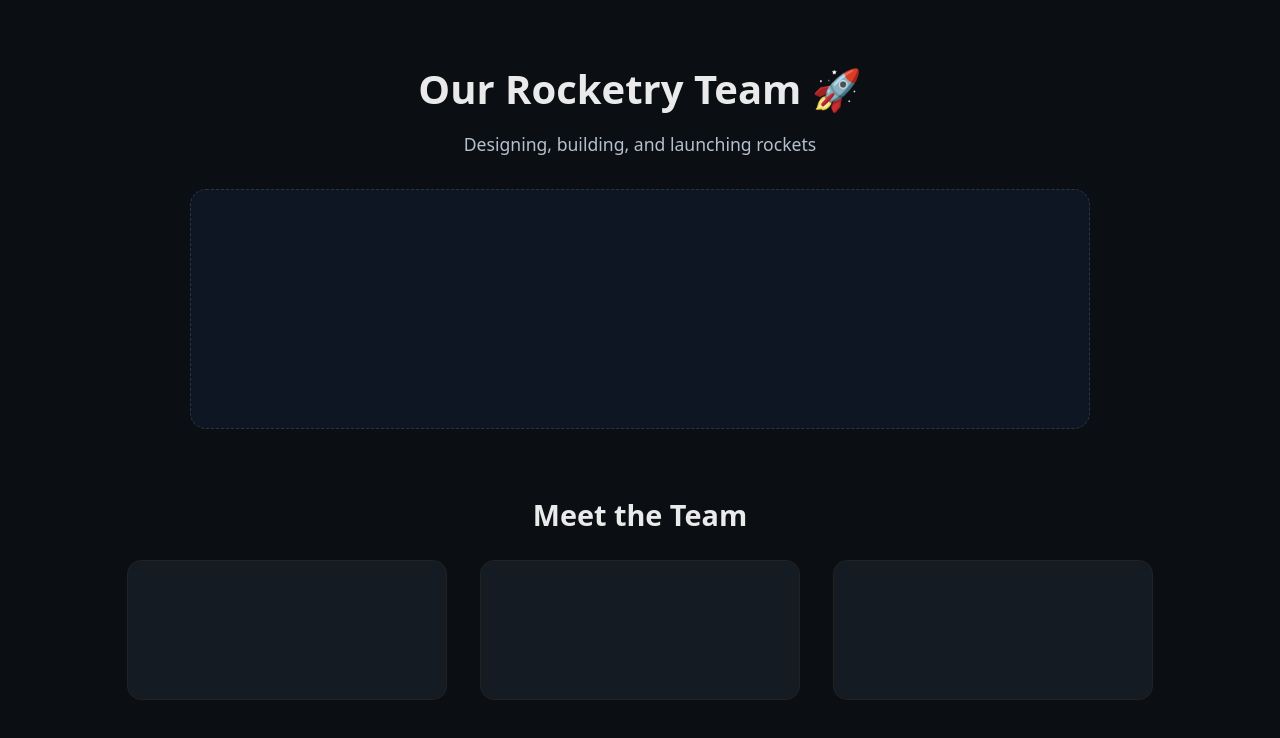
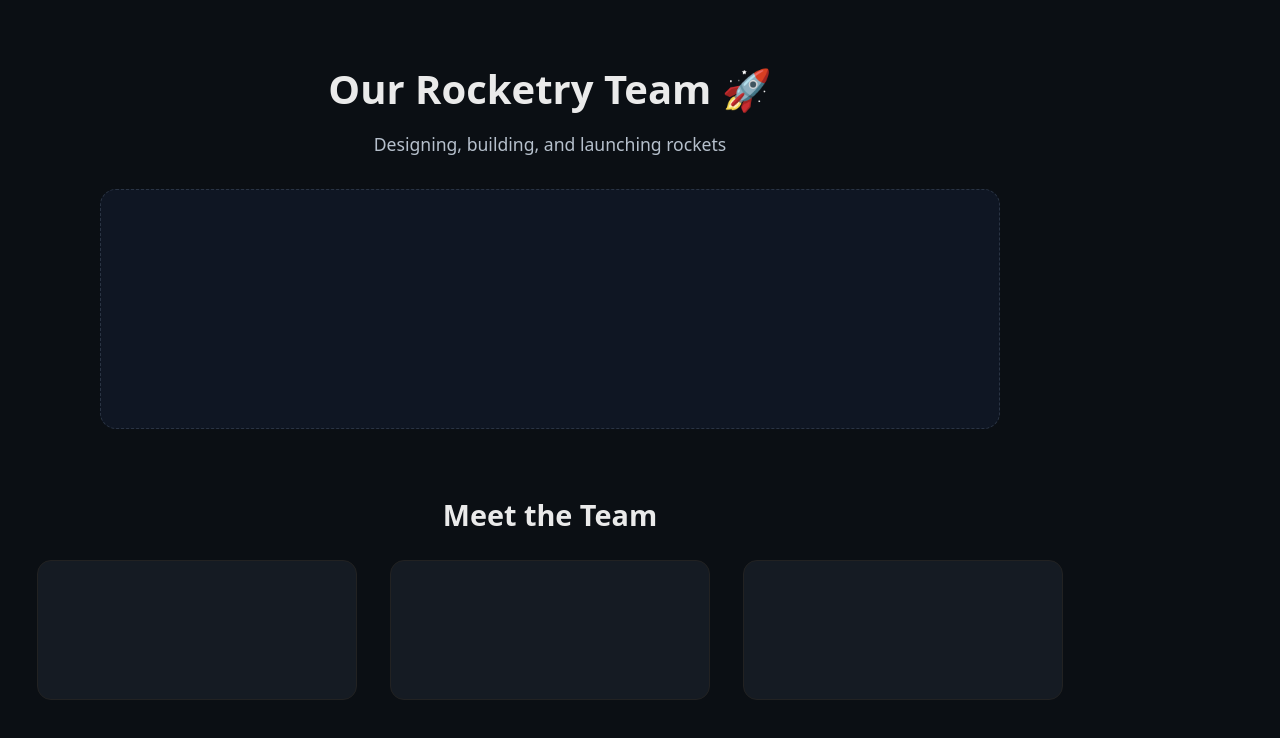
Before and after one commit to grasstospace/grasstospace.github.io, a React (Vite) app: page / in a window 1280 px wide. Shown: the top 738 px of the page. Built offline with nearby package versions, Linux system fonts and the light colour scheme.

Commit message:
Update App.css

```diff
--- a/src/App.css
+++ b/src/App.css
@@ -1,24 +1,12 @@
-
-* {
-  box-sizing: border-box;
-}
-
-body {
-  margin: 0;
-  font-family: system-ui, -apple-system, BlinkMacSystemFont, sans-serif;
-  background: #0b0f14;
-  color: #eaeaea;
-}
-
-
+/* ---------- Page Container ---------- */
 .page {
   max-width: 1100px;
-  margin: 0 auto;
+  width: 100%;
   padding: 2rem;
   text-align: center;
 }
 
-
+/* ---------- Hero ---------- */
 .hero {
   margin-bottom: 4rem;
 }
@@ -38,13 +26,14 @@
 .hero-photo-placeholder {
   margin: 2rem auto 0;
   height: 240px;
+  max-width: 900px;
   width: 100%;
-  max-width: 900px;
   border-radius: 16px;
   background: #0f1623;
   border: 1px dashed #2a3444;
 }
 
+/* ---------- Sections ---------- */
 section {
   margin-bottom: 4rem;
 }
@@ -54,6 +43,13 @@
   margin-bottom: 1.5rem;
 }
 
+.section-desc {
+  max-width: 720px;
+  margin: 0 auto 1.5rem;
+  color: #b6c0cc;
+}
+
+/* ---------- Cards ---------- */
 .cards {
   display: grid;
   grid-template-columns: repeat(auto-fit, minmax(240px, 1fr));
@@ -69,8 +65,8 @@
   width: 100%;
   max-width: 320px;
   text-align: center;
+  min-height: 140px;
   transition: transform 0.2s ease, box-shadow 0.2s ease;
-  min-height: 140px;
 }
 
 .card:hover {
@@ -89,14 +85,13 @@
   color: #9aa4b2;
 }
 
-
 .card p {
   font-size: 0.95rem;
   line-height: 1.5;
   margin: 0;
 }
 
-
+/* ---------- Images ---------- */
 .img-placeholder,
 .photo-placeholder {
   margin: 1rem auto 0;
@@ -107,6 +102,7 @@
   border: 1px dashed #2a3444;
 }
 
+/* ---------- Stats ---------- */
 .stats {
   display: grid;
   grid-template-columns: repeat(auto-fit, minmax(160px, 1fr));
@@ -135,12 +131,7 @@
   color: #9aa4b2;
 }
 
-.section-desc {
-  max-width: 720px;
-  margin: 0 auto 1.5rem;
-  color: #b6c0cc;
-}
-
+/* ---------- Photo Grid ---------- */
 .photo-grid {
   display: grid;
   grid-template-columns: repeat(auto-fit, minmax(200px, 1fr));
@@ -148,15 +139,15 @@
   justify-items: center;
 }
 
-
+/* ---------- Footer ---------- */
 footer {
   border-top: 1px solid #222;
   padding-top: 2rem;
-  text-align: center;
+  font-size: 0.85rem;
   color: #6b7280;
-  font-size: 0.85rem;
 }
 
+/* ---------- Mobile ---------- */
 @media (max-width: 600px) {
   .hero h1 {
     font-size: 2rem;
```
